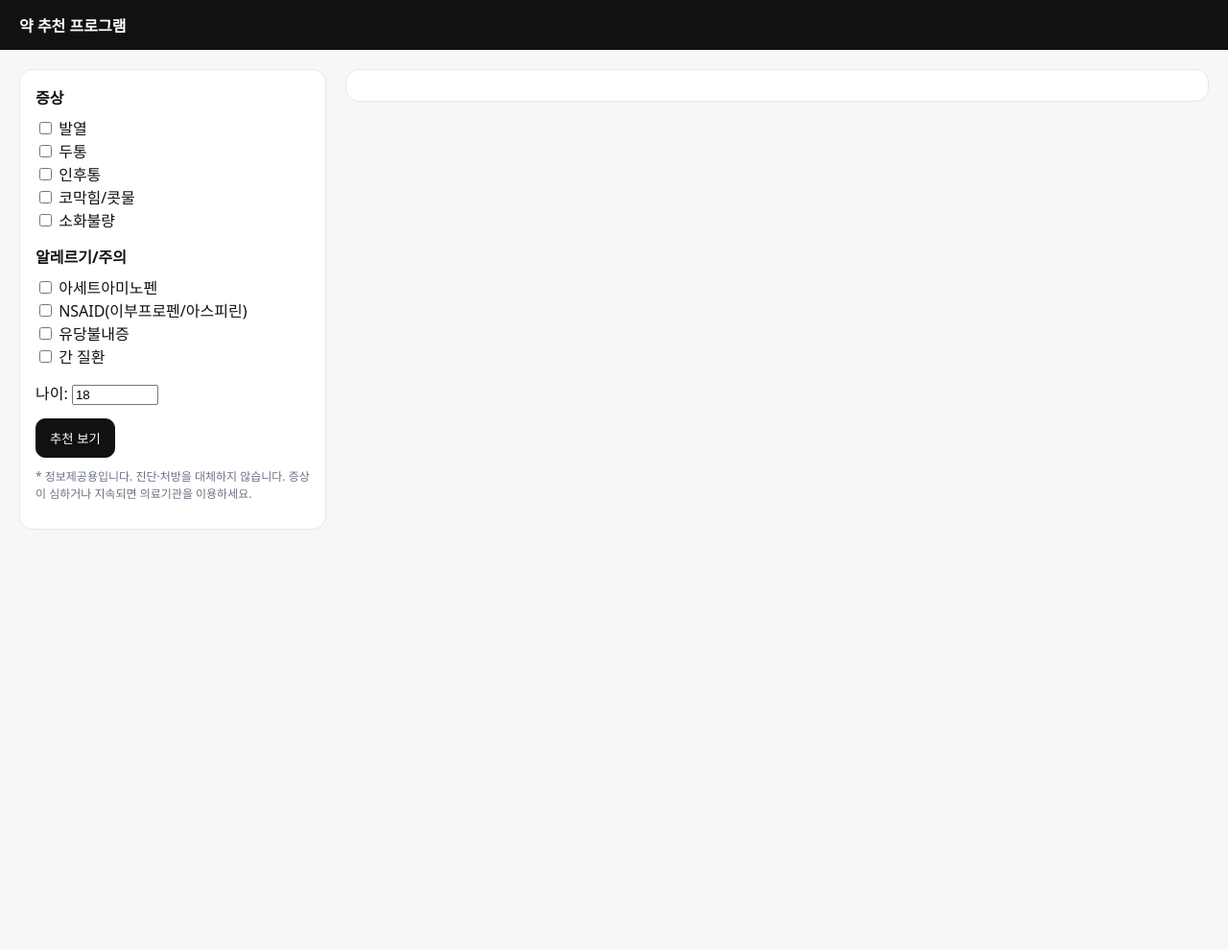
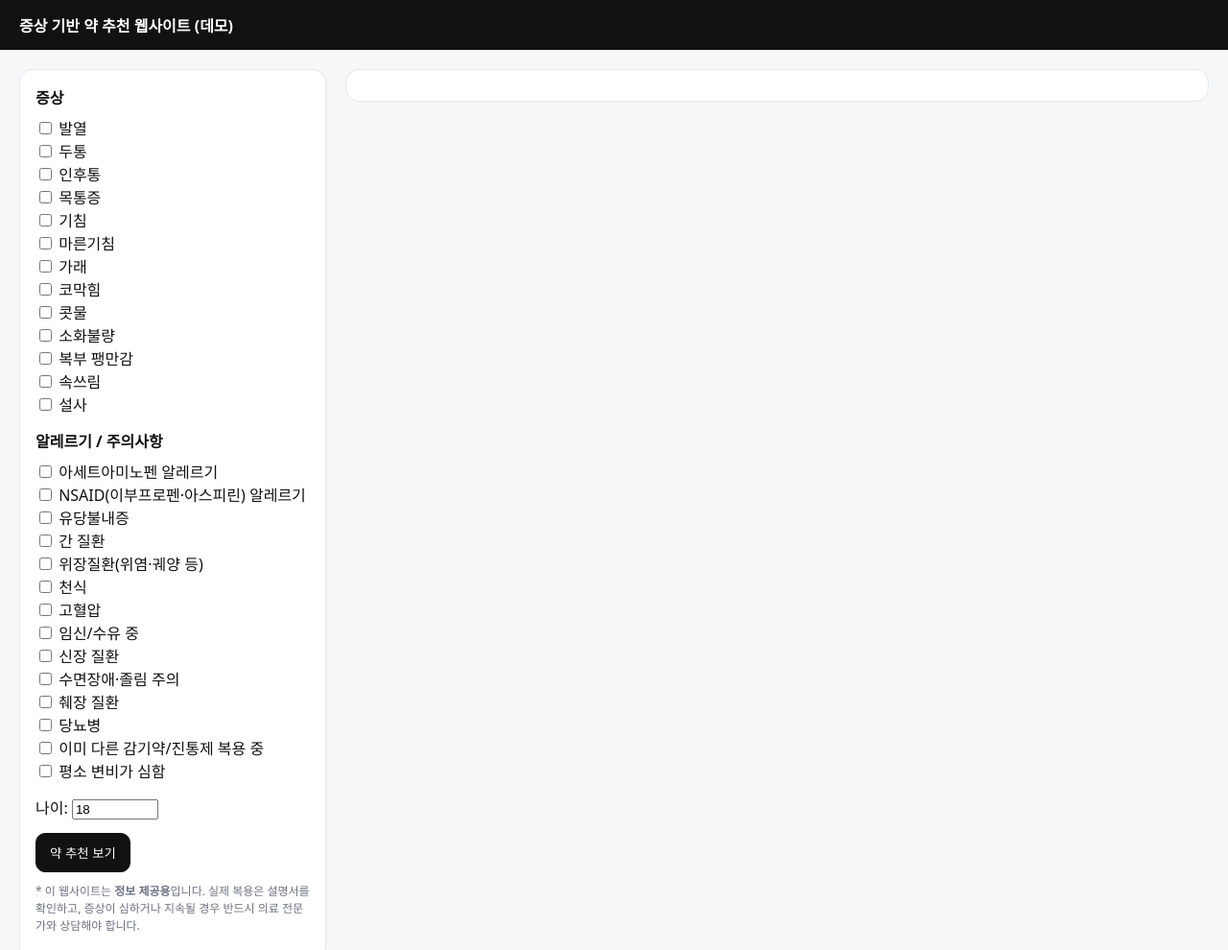
Before and after one commit to but8123/pills, a plain HTML site: page index.html in a window 1280 px wide. Shown: the top 990 px of the page at 96% size. Before the commit the page ends 800 px from the top, so only its background shows below. Drawn offline with Linux system fonts and the light colour scheme.

Commit message:
Update title and content for symptom-based site

```diff
--- a/index.html
+++ b/index.html
@@ -3,32 +3,50 @@
 <head>
   <meta charset="utf-8" />
   <meta name="viewport" content="width=device-width, initial-scale=1" />
-  <title>약 추천 프로그램</title>
+  <title>증상 기반 약 추천 웹사이트</title>
   <link rel="stylesheet" href="styles.css" />
 </head>
 <body>
-  <header>약 추천 프로그램</header>
+  <header>증상 기반 약 추천 웹사이트 (데모)</header>
 
   <main class="wrap">
-    <!-- 왼쪽: 증상/알레르기 입력 -->
+    <!-- 왼쪽: 증상/알레르기 선택 -->
     <section class="panel" aria-labelledby="filtersTitle">
-      <h2 id="filtersTitle" class="sr-only">증상/알레르기 선택</h2>
+      <h2 id="filtersTitle" class="sr-only">증상 및 알레르기 선택</h2>
 
       <div class="group">
         <h3>증상</h3>
-        <label><input type="checkbox" name="sym" value="발열"> 발열</label><br>
-        <label><input type="checkbox" name="sym" value="두통"> 두통</label><br>
-        <label><input type="checkbox" name="sym" value="인후통"> 인후통</label><br>
-        <label><input type="checkbox" name="sym" value="코막힘"> 코막힘/콧물</label><br>
-        <label><input type="checkbox" name="sym" value="소화불량"> 소화불량</label>
+        <label><input type="checkbox" name="sym" value="발열"> 발열</label><br />
+        <label><input type="checkbox" name="sym" value="두통"> 두통</label><br />
+        <label><input type="checkbox" name="sym" value="인후통"> 인후통</label><br />
+        <label><input type="checkbox" name="sym" value="목통증"> 목통증</label><br />
+        <label><input type="checkbox" name="sym" value="기침"> 기침</label><br />
+        <label><input type="checkbox" name="sym" value="마른기침"> 마른기침</label><br />
+        <label><input type="checkbox" name="sym" value="가래"> 가래</label><br />
+        <label><input type="checkbox" name="sym" value="코막힘"> 코막힘</label><br />
+        <label><input type="checkbox" name="sym" value="콧물"> 콧물</label><br />
+        <label><input type="checkbox" name="sym" value="소화불량"> 소화불량</label><br />
+        <label><input type="checkbox" name="sym" value="복부팽만"> 복부 팽만감</label><br />
+        <label><input type="checkbox" name="sym" value="속쓰림"> 속쓰림</label><br />
+        <label><input type="checkbox" name="sym" value="설사"> 설사</label><br />
       </div>
 
       <div class="group">
-        <h3>알레르기/주의</h3>
-        <label><input type="checkbox" name="alg" value="아세트아미노펜"> 아세트아미노펜</label><br>
-        <label><input type="checkbox" name="alg" value="NSAID"> NSAID(이부프로펜/아스피린)</label><br>
-        <label><input type="checkbox" name="alg" value="유당불내증"> 유당불내증</label><br>
-        <label><input type="checkbox" name="alg" value="간질환"> 간 질환</label>
+        <h3>알레르기 / 주의사항</h3>
+        <label><input type="checkbox" name="alg" value="아세트아미노펜"> 아세트아미노펜 알레르기</label><br />
+        <label><input type="checkbox" name="alg" value="NSAID"> NSAID(이부프로펜·아스피린) 알레르기</label><br />
+        <label><input type="checkbox" name="alg" value="유당불내증"> 유당불내증</label><br />
+        <label><input type="checkbox" name="alg" value="간질환"> 간 질환</label><br />
+        <label><input type="checkbox" name="alg" value="위장질환"> 위장질환(위염·궤양 등)</label><br />
+        <label><input type="checkbox" name="alg" value="천식"> 천식</label><br />
+        <label><input type="checkbox" name="alg" value="고혈압"> 고혈압</label><br />
+        <label><input type="checkbox" name="alg" value="임신수유"> 임신/수유 중</label><br />
+        <label><input type="checkbox" name="alg" value="신장질환"> 신장 질환</label><br />
+        <label><input type="checkbox" name="alg" value="수면장애"> 수면장애·졸림 주의</label><br />
+        <label><input type="checkbox" name="alg" value="췌장질환"> 췌장 질환</label><br />
+        <label><input type="checkbox" name="alg" value="당뇨"> 당뇨병</label><br />
+        <label><input type="checkbox" name="alg" value="성분중복"> 이미 다른 감기약/진통제 복용 중</label><br />
+        <label><input type="checkbox" name="alg" value="변비"> 평소 변비가 심함</label><br />
       </div>
 
       <div class="group">
@@ -36,13 +54,15 @@
         <input id="age" type="number" min="0" value="18" style="width:90px" />
       </div>
 
-      <button class="btn" id="run" type="button">추천 보기</button>
+      <button class="btn" id="run" type="button">약 추천 보기</button>
+
       <p class="disclaimer">
-        * 정보제공용입니다. 진단·처방을 대체하지 않습니다. 증상이 심하거나 지속되면 의료기관을 이용하세요.
+        * 이 웹사이트는 <b>정보 제공용</b>입니다. 실제 복용은 설명서를 확인하고,
+        증상이 심하거나 지속될 경우 반드시 의료 전문가와 상담해야 합니다.
       </p>
     </section>
 
-    <!-- 오른쪽: 결과 카드 -->
+    <!-- 오른쪽: 결과 -->
     <section class="panel" aria-labelledby="resultsTitle">
       <h2 id="resultsTitle" class="sr-only">추천 결과</h2>
       <div id="results" class="cards" aria-live="polite"></div>
```
